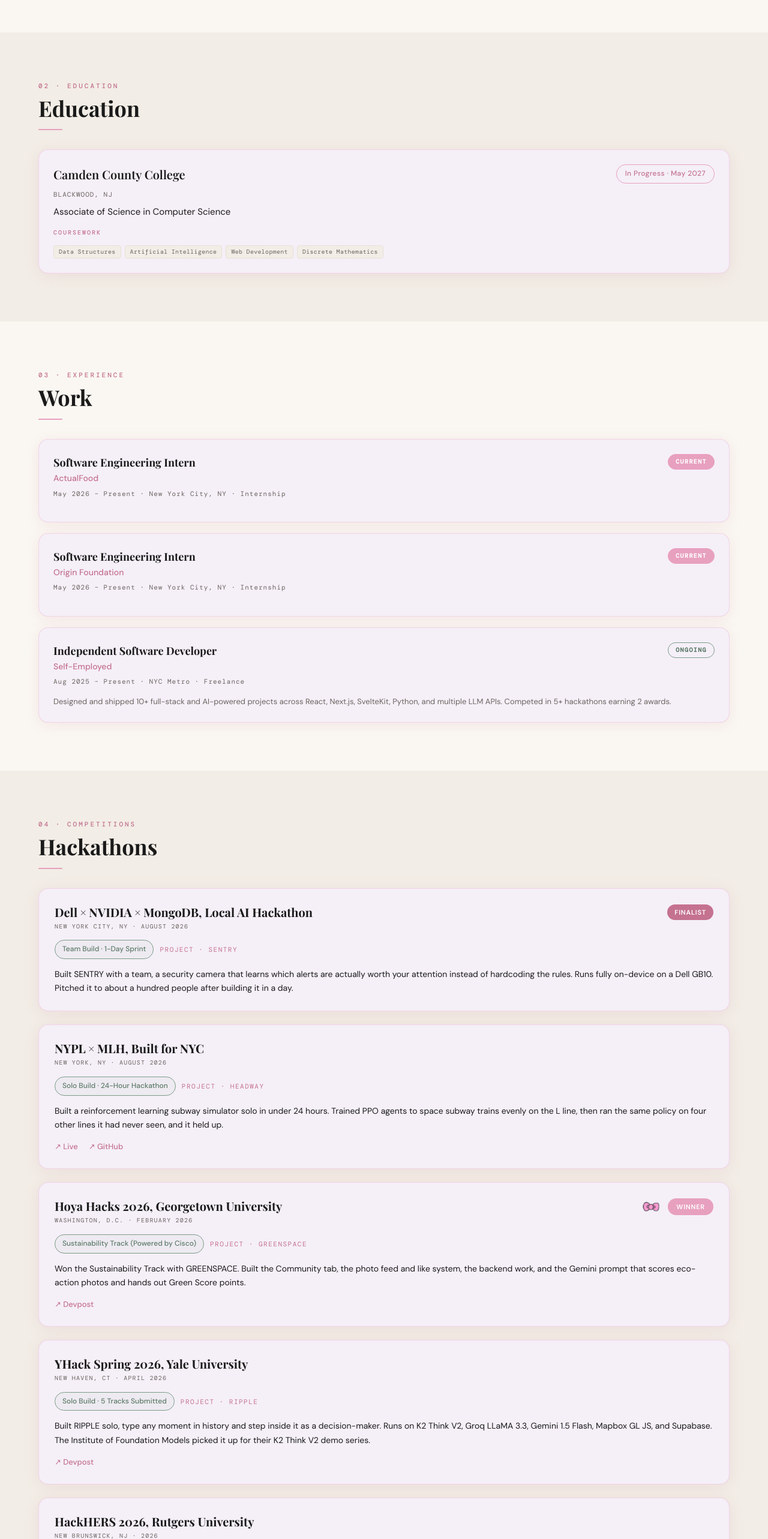
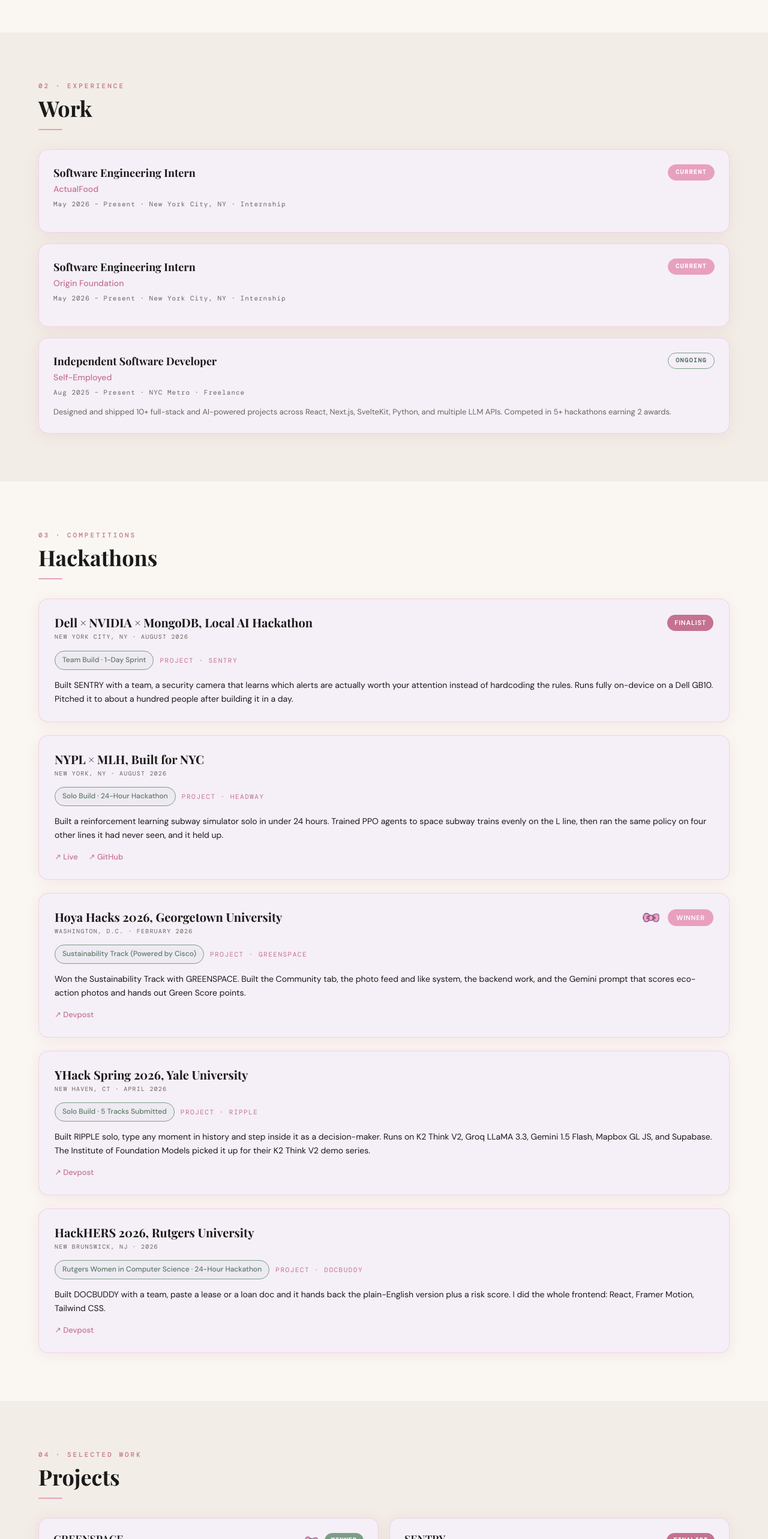
Before and after one commit to nylaimanii/nyla-portfolio, a React (Vite) app: page / in a window 1280 px wide. Shown: the part 1240-3806 px from the top of the page at 60% size. Built offline with nearby package versions, Linux system fonts and the light colour scheme; a web font is replaced by a local one.

Commit message:
reorder sections
Co-Authored-By: Claude Opus 5 (1M context) <noreply@anthropic.com>

```diff
--- a/src/App.jsx
+++ b/src/App.jsx
@@ -25,11 +25,11 @@ export default function App() {
       <Header />
       <main>
         <About />
-        <Education />
         <Experience />
         <Hackathons />
         <Projects />
         <Skills />
+        <Education />
         <Contact />
         <Chatbot />
       </main>
--- a/src/components/Education.jsx
+++ b/src/components/Education.jsx
@@ -6,7 +6,7 @@ export default function Education() {
   if (!edu) return null;
 
   return (
-    <Window title="★ EDUCATION.log" id="education" index={1}>
+    <Window title="★ EDUCATION.log" id="education" index={5}>
       <div className="education-list">
         <div className="card edu-card">
           <div className="edu-header">
--- a/src/components/Experience.jsx
+++ b/src/components/Experience.jsx
@@ -8,7 +8,7 @@ function badgeClass(badge = '') {
 
 export default function Experience() {
   return (
-    <Window title="✦ EXPERIENCE.log" id="experience" index={2}>
+    <Window title="✦ EXPERIENCE.log" id="experience" index={1}>
       <div className="experience-list">
         {experience.map((exp, i) => (
           <motion.article
--- a/src/components/Hackathons.jsx
+++ b/src/components/Hackathons.jsx
@@ -4,7 +4,7 @@ import { hackathons } from '../constants/data';
 
 export default function Hackathons() {
   return (
-    <Window title="★ HACKATHONS.log" id="hackathons" index={3}>
+    <Window title="★ HACKATHONS.log" id="hackathons" index={2}>
       <div className="hackathons-list">
         {hackathons.map((h) => (
           <article key={h.event} className="hack-card">
--- a/src/components/Projects.jsx
+++ b/src/components/Projects.jsx
@@ -27,7 +27,7 @@ function statusLabel(status = '') {
 
 export default function Projects() {
   return (
-    <Window title="✦ PROJECTS.dir" id="projects" index={4}>
+    <Window title="✦ PROJECTS.dir" id="projects" index={3}>
       <motion.div className="projects-grid" layout>
         {projects.map((proj) => (
           <motion.div
--- a/src/components/Skills.jsx
+++ b/src/components/Skills.jsx
@@ -18,7 +18,7 @@ export default function Skills() {
   const toggle = (key) => setOpen(prev => ({ ...prev, [key]: !prev[key] }));
 
   return (
-    <Window title="✦ SKILLS.matrix" id="skills" index={5}>
+    <Window title="✦ SKILLS.matrix" id="skills" index={4}>
       <div className="skills-grid">
         {skillCategories.map(cat => {
           const isOpen = open[cat.key];
```
